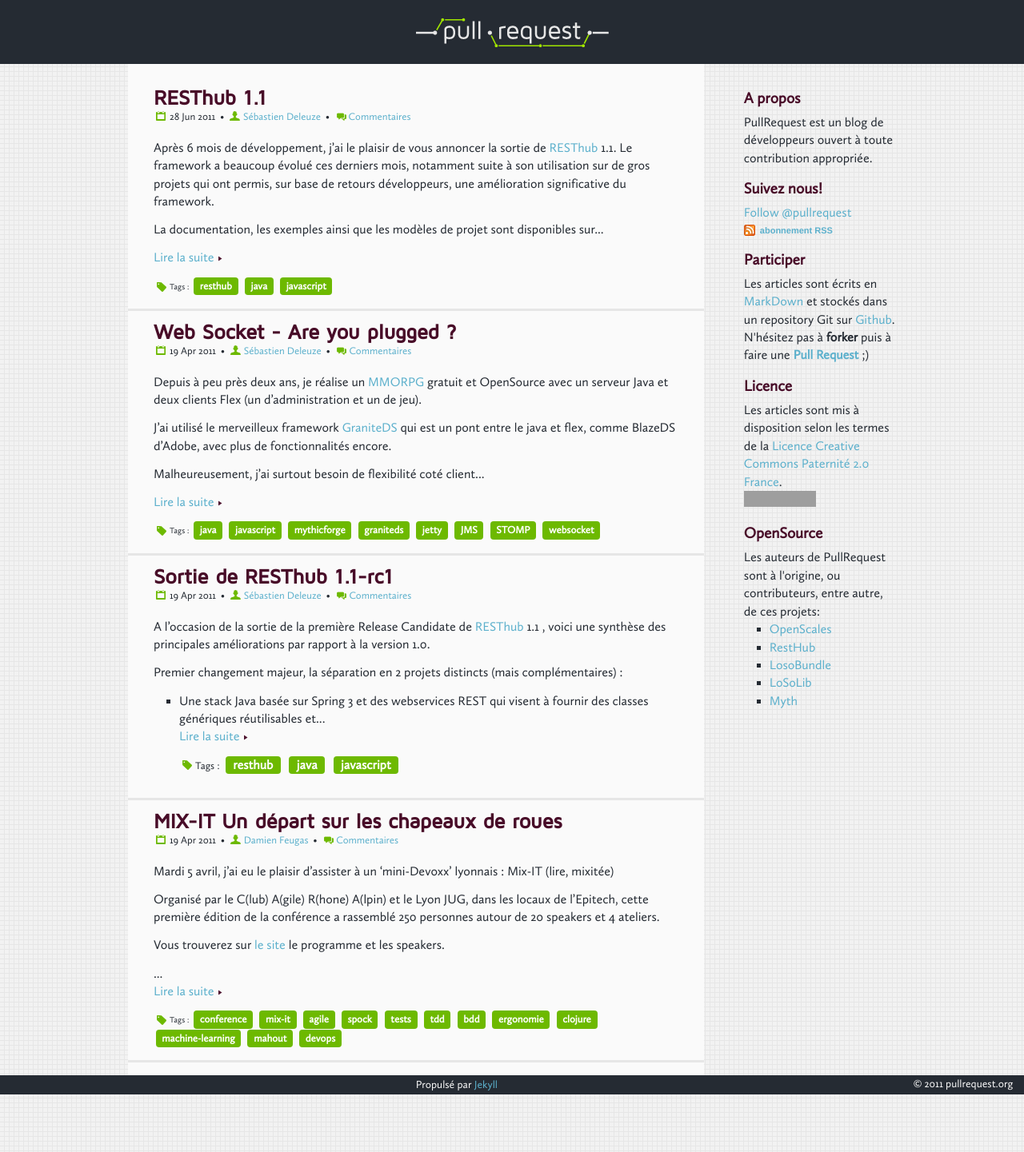
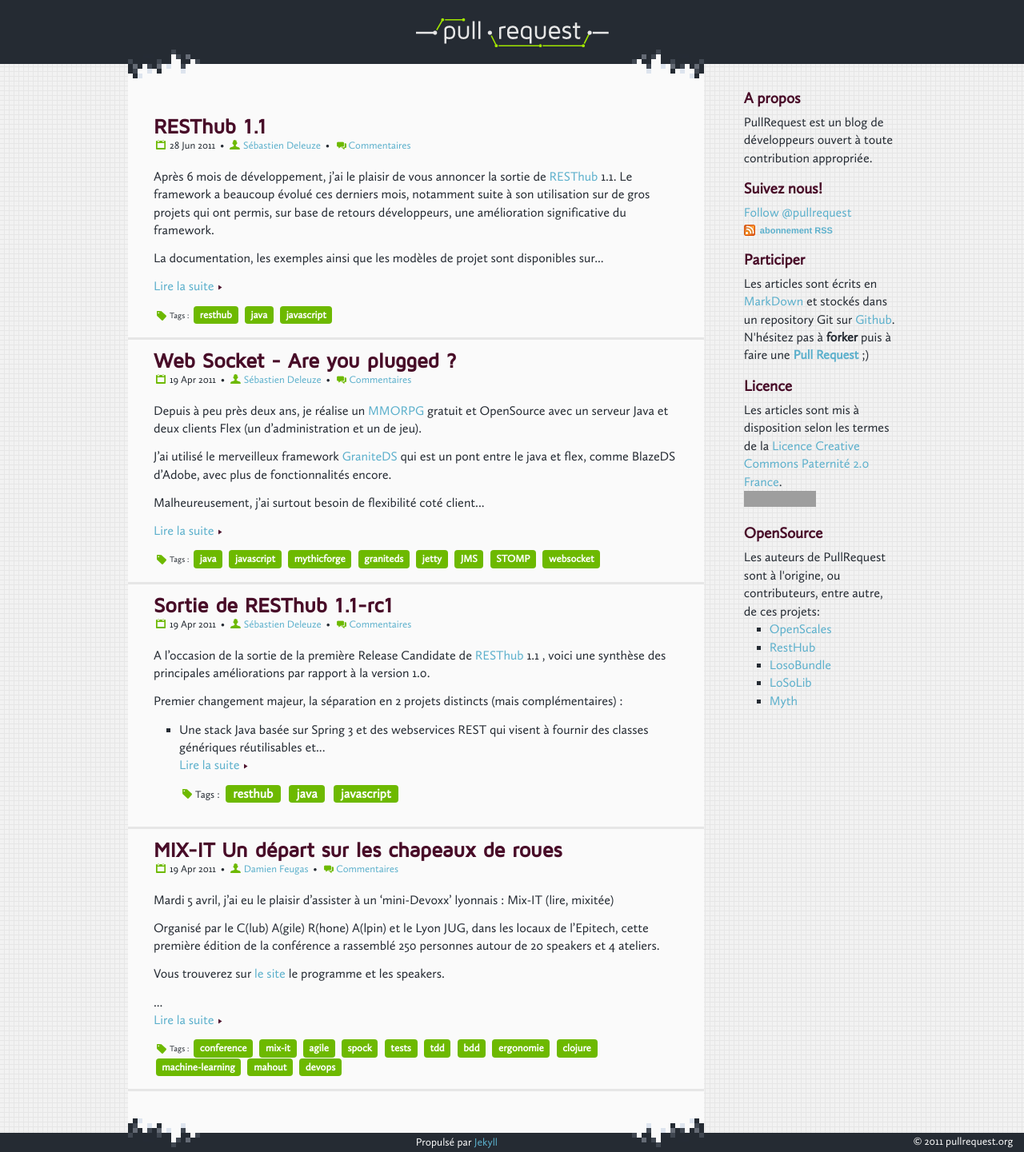
Before and after one commit to pullrequest/pullrequest.github.com, a Jekyll site: the page built from index.html, in a window 1280 px wide. Shown: the whole page at 80% size. Built offline with Jekyll 4.4.1, drawn with Linux system fonts in a browser that asks for light colours; nearby versions of some CDN libraries; the list of posts is cut into pages by our own code; comment, search, counter and statistics services are not loaded; before the commit the page ends 1369 px from its top, so only the background shows below that; grey boxes are pictures that could not be loaded.

Commit message:
Pixel decoration with CSS3 multiple backgrounds.

```diff
--- a/public/css/style.css
+++ b/public/css/style.css
@@ -165,7 +165,7 @@ a:hover { color: #036; }
 /**
  * Primary styles
  *
- * Author:
+ * Authors: rpascal, loicfrering
  */
 
 /* ---- Fonts ---- */
@@ -229,6 +229,30 @@ ul {
 
 #container > header h1 a:hover {
   border-bottom: none;
+}
+
+/* ---- Pixel decoration ---- */
+
+#content:before {
+  content: '';
+  background:
+    url('../img/pixel-borders-left.gif') no-repeat left -36px,
+    url('../img/pixel-borders-right.gif') no-repeat right -36px;
+  display:block;
+  height: 36px;
+  position: relative;
+  top: -34px;
+}
+
+#content:after {
+  content: '';
+  background:
+    url('../img/pixel-borders-left.gif') no-repeat left 0,
+    url('../img/pixel-borders-right.gif') no-repeat right 0;
+  display:block;
+  height: 36px;
+  position: relative;
+  top: 34px;
 }
 
 /* ---- Main ---- */
```
Lines whose indentation alone changed are shown as unchanged.
